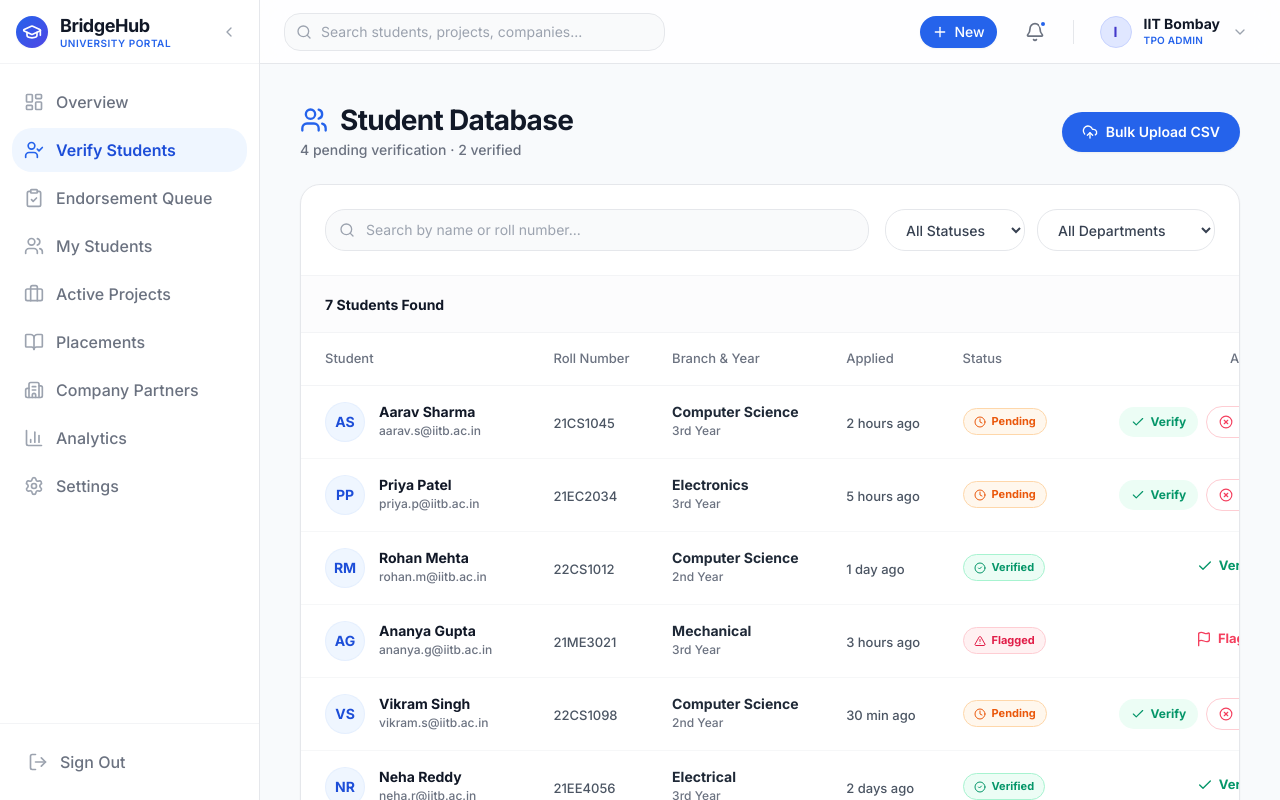
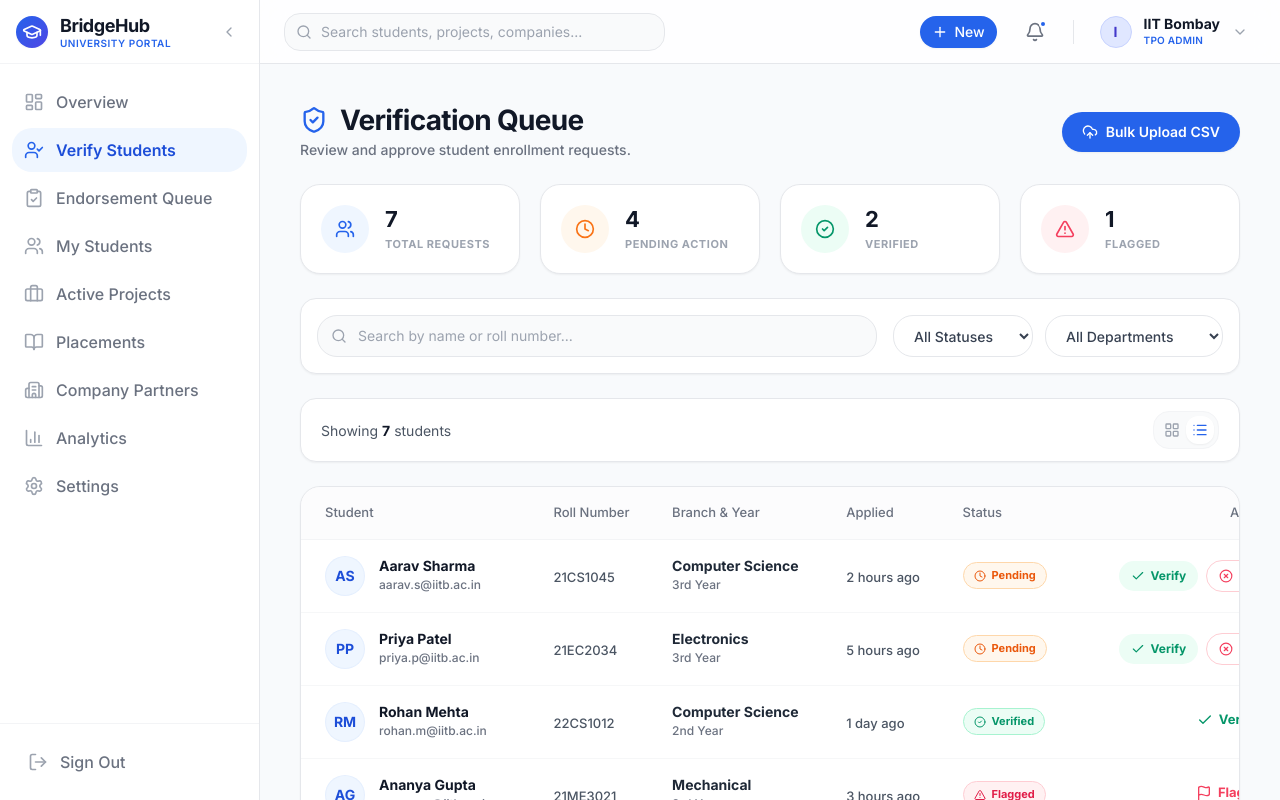
Before and after one commit to Rudee007/BridgeHub, a React (Vite) app in the folder uniconnect-platform/: page /university/verify in a window 1280 px wide. Built offline with nearby package versions, Linux system fonts and the light colour scheme.

Commit message:
changed the same in the verify student in the main

```diff
--- a/uniconnect-platform/src/page/University/VerifyStudents.tsx
+++ b/uniconnect-platform/src/page/University/VerifyStudents.tsx
@@ -2,10 +2,9 @@
 import { motion, AnimatePresence } from "framer-motion";
 import {
   Users, UploadCloud, Search, CheckCircle2, XCircle,
-  Clock, AlertTriangle, Check, Flag
+  Clock, AlertTriangle, Check, Flag, LayoutGrid, List,
+  ShieldCheck, UserPlus
 } from "lucide-react";
-
-// ✅ Import your layout component
 import { UniversityLayout } from "@/components/university/UniversityLayout";
 
 // --- Mock Data ---
@@ -24,6 +23,7 @@
   const [searchQuery, setSearchQuery] = useState("");
   const [statusFilter, setStatusFilter] = useState("All Statuses");
   const [deptFilter, setDeptFilter] = useState("All Departments");
+  const [viewMode, setViewMode] = useState<"list" | "grid">("list");
 
   // --- Handlers ---
   const handleVerify = (id: number) => {
@@ -35,8 +35,10 @@
   };
 
   // --- Derived State (Filtering & Counting) ---
+  const totalCount = students.length;
   const pendingCount = students.filter(s => s.status === "Pending").length;
   const verifiedCount = students.filter(s => s.status === "Verified").length;
+  const flaggedCount = students.filter(s => s.status === "Flagged").length;
 
   const filteredStudents = useMemo(() => {
     return students.filter(student => {
@@ -49,19 +51,18 @@
   }, [students, searchQuery, statusFilter, deptFilter]);
 
   return (
-    // ✅ Wrap the entire page in the Layout component
     <UniversityLayout universityName="IIT Bombay">
-      <div className="max-w-[1400px] mx-auto space-y-6">
+      <div className="max-w-[1400px] mx-auto space-y-6 pb-12">
 
         {/* 1. Page Header & Bulk Upload */}
         <div className="flex flex-col sm:flex-row sm:items-center justify-between gap-4">
           <div>
             <h1 className="text-2xl md:text-[28px] font-bold text-gray-900 tracking-tight flex items-center gap-3">
-              <Users className="w-7 h-7 text-primary-600" />
-              Student Database
+              <ShieldCheck className="w-7 h-7 text-primary-600" />
+              Verification Queue
             </h1>
             <p className="text-sm font-medium text-gray-500 mt-1">
-              {pendingCount} pending verification · {verifiedCount} verified
+              Review and approve student enrollment requests.
             </p>
           </div>
           <button className="flex items-center justify-center gap-2 px-5 py-2.5 bg-primary-600 hover:bg-primary-700 text-white text-sm font-semibold rounded-xl shadow-sm transition-all hover:-translate-y-0.5 whitespace-nowrap">
@@ -70,12 +71,51 @@
           </button>
         </div>
 
-        {/* 2. Main White Card Container */}
-        <div className="bg-white rounded-[20px] border border-gray-200 shadow-sm overflow-hidden flex flex-col">
+        {/* 2. KPI Dashboard Cards */}
+        <div className="grid grid-cols-1 sm:grid-cols-2 lg:grid-cols-4 gap-4 md:gap-5">
+          <div className="bg-white border border-gray-200 rounded-[20px] p-5 flex items-center gap-4 shadow-sm hover:shadow-md transition-shadow">
+            <div className="w-12 h-12 bg-blue-50 text-blue-600 rounded-full flex items-center justify-center shrink-0">
+              <Users className="w-5 h-5" />
+            </div>
+            <div>
+              <p className="text-[22px] font-bold text-gray-900 leading-tight">{totalCount}</p>
+              <p className="text-[11px] font-bold text-gray-400 uppercase tracking-wider mt-0.5">Total Requests</p>
+            </div>
+          </div>
 
-          {/* Filters Bar */}
-          <div className="p-6 border-b border-gray-100 flex flex-col md:flex-row gap-4">
-            {/* Search */}
+          <div className="bg-white border border-gray-200 rounded-[20px] p-5 flex items-center gap-4 shadow-sm hover:shadow-md transition-shadow">
+            <div className="w-12 h-12 bg-orange-50 text-orange-500 rounded-full flex items-center justify-center shrink-0">
+              <Clock className="w-5 h-5" />
+            </div>
+            <div>
+              <p className="text-[22px] font-bold text-gray-900 leading-tight">{pendingCount}</p>
+              <p className="text-[11px] font-bold text-gray-400 uppercase tracking-wider mt-0.5">Pending Action</p>
+            </div>
+          </div>
+
+          <div className="bg-white border border-gray-200 rounded-[20px] p-5 flex items-center gap-4 shadow-sm hover:shadow-md transition-shadow">
+            <div className="w-12 h-12 bg-emerald-50 text-emerald-600 rounded-full flex items-center justify-center shrink-0">
+              <CheckCircle2 className="w-5 h-5" />
+            </div>
+            <div>
+              <p className="text-[22px] font-bold text-gray-900 leading-tight">{verifiedCount}</p>
+              <p className="text-[11px] font-bold text-gray-400 uppercase tracking-wider mt-0.5">Verified</p>
+            </div>
+          </div>
+
+          <div className="bg-white border border-gray-200 rounded-[20px] p-5 flex items-center gap-4 shadow-sm hover:shadow-md transition-shadow">
+            <div className="w-12 h-12 bg-rose-50 text-rose-500 rounded-full flex items-center justify-center shrink-0">
+              <AlertTriangle className="w-5 h-5" />
+            </div>
+            <div>
+              <p className="text-[22px] font-bold text-gray-900 leading-tight">{flaggedCount}</p>
+              <p className="text-[11px] font-bold text-gray-400 uppercase tracking-wider mt-0.5">Flagged</p>
+            </div>
+          </div>
+        </div>
+
+        {/* 3. Advanced Filters Bar */}
+        <div className="bg-white p-4 rounded-[16px] border border-gray-200 shadow-sm flex flex-col md:flex-row gap-4">
           <div className="relative flex-1">
             <Search className="absolute left-3.5 top-1/2 -translate-y-1/2 w-4 h-4 text-gray-400" />
             <input
@@ -86,8 +126,6 @@
               className="w-full pl-10 pr-4 py-2.5 bg-gray-50 border border-gray-200 rounded-xl text-sm text-gray-900 placeholder-gray-400 focus:outline-none focus:ring-2 focus:ring-primary-500/20 focus:border-primary-500 transition-all"
             />
           </div>
-
-            {/* Dropdowns */}
           <div className="flex gap-3">
             <select
               value={statusFilter}
@@ -113,16 +151,46 @@
           </div>
         </div>
 
-          {/* Results Counter */}
-          <div className="px-6 py-4 bg-gray-50/50 border-b border-gray-100">
-            <span className="text-sm font-bold text-gray-900">{filteredStudents.length} Students Found</span>
+        {/* 4. White View Toggle Bar */}
+        <div className="bg-white px-5 py-3 rounded-[16px] border border-gray-200 shadow-sm flex items-center justify-between">
+          <span className="text-[14px] text-gray-600">
+            Showing <span className="font-bold text-gray-900">{filteredStudents.length}</span> students
+          </span>
+          <div className="flex items-center bg-gray-50 p-1 rounded-lg border border-gray-100">
+            <button
+              onClick={() => setViewMode("grid")}
+              className={`p-1.5 rounded-md transition-all ${viewMode === "grid" ? "bg-white shadow-sm text-primary-600" : "text-gray-400 hover:text-gray-900"}`}
+            >
+              <LayoutGrid className="w-4 h-4" />
+            </button>
+            <button
+              onClick={() => setViewMode("list")}
+              className={`p-1.5 rounded-md transition-all ${viewMode === "list" ? "bg-white shadow-sm text-primary-600" : "text-gray-400 hover:text-gray-900"}`}
+            >
+              <List className="w-4 h-4" />
+            </button>
+          </div>
         </div>
 
-          {/* 3. Responsive Table with Custom Scrollbar */}
-          <div className="w-full overflow-x-auto bg-white [&::-webkit-scrollbar]:h-1.5 [&::-webkit-scrollbar-track]:bg-transparent [&::-webkit-scrollbar-thumb]:bg-gray-200 hover:[&::-webkit-scrollbar-thumb]:bg-gray-300 [&::-webkit-scrollbar-thumb]:rounded-full pb-2">
+        {/* 5. Content Area */}
+        <AnimatePresence mode="wait">
+          {filteredStudents.length === 0 ? (
+            <motion.div initial={{ opacity: 0 }} animate={{ opacity: 1 }} exit={{ opacity: 0 }} className="flex flex-col items-center justify-center py-20 text-center bg-white rounded-[20px] border border-gray-200 shadow-sm">
+              <Search className="w-10 h-10 text-gray-300 mb-3" />
+              <p className="text-lg font-bold text-gray-900">No students found</p>
+              <p className="text-sm text-gray-500 mt-1">Try adjusting your filters or search query.</p>
+            </motion.div>
+          ) : viewMode === "list" ? (
+
+            /* --- LIST VIEW (Table) --- */
+            <motion.div
+              key="list" initial={{ opacity: 0, y: 10 }} animate={{ opacity: 1, y: 0 }} exit={{ opacity: 0 }} transition={{ duration: 0.2 }}
+              className="bg-white rounded-[20px] border border-gray-200 shadow-sm overflow-hidden"
+            >
+              <div className="w-full overflow-x-auto [&::-webkit-scrollbar]:h-1.5 [&::-webkit-scrollbar-track]:bg-transparent [&::-webkit-scrollbar-thumb]:bg-gray-200 hover:[&::-webkit-scrollbar-thumb]:bg-gray-300 [&::-webkit-scrollbar-thumb]:rounded-full pb-2">
                 <table className="w-full text-left border-collapse whitespace-nowrap min-w-[1000px]">
                   <thead>
-                <tr className="border-b border-gray-100">
+                    <tr className="border-b border-gray-100 bg-gray-50/50">
                       <th className="text-[13px] text-gray-500 font-medium px-6 py-4">Student</th>
                       <th className="text-[13px] text-gray-500 font-medium px-4 py-4">Roll Number</th>
                       <th className="text-[13px] text-gray-500 font-medium px-4 py-4">Branch & Year</th>
@@ -143,98 +211,57 @@
                           transition={{ duration: 0.2 }}
                           className="border-b border-gray-100/70 hover:bg-gray-50/50 transition-colors group"
                         >
-                      {/* 1. Student Info */}
+                          {/* Student Info */}
                           <td className="px-6 py-4">
                             <div className="flex items-center gap-3.5">
                               <div className="w-10 h-10 rounded-full bg-primary-50 text-primary-700 flex items-center justify-center font-bold text-sm shrink-0 border border-primary-100/50">
                                 {student.initials}
                               </div>
                               <div>
-                            <p className="text-[14px] font-bold text-gray-900 leading-tight">
-                              {student.name}
-                            </p>
-                            <p className="text-[12px] font-medium text-gray-500 mt-0.5">
-                              {student.email}
-                            </p>
+                                <p className="text-[14px] font-bold text-gray-900 leading-tight">{student.name}</p>
+                                <p className="text-[12px] font-medium text-gray-500 mt-0.5">{student.email}</p>
                               </div>
                             </div>
                           </td>
 
-                      {/* 2. Roll Number */}
+                          {/* Roll Number */}
                           <td className="px-4 py-4">
-                        <span className="text-[13px] text-gray-600 font-medium">
-                          {student.rollNo}
-                        </span>
+                            <span className="text-[13px] text-gray-600 font-medium">{student.rollNo}</span>
                           </td>
 
-                      {/* 3. Branch & Year */}
+                          {/* Branch & Year */}
                           <td className="px-4 py-4">
-                        <p className="text-[14px] font-bold text-gray-800 leading-tight">
-                          {student.department}
-                        </p>
-                        <p className="text-[12px] font-medium text-gray-500 mt-0.5">
-                          {student.year}
-                        </p>
+                            <p className="text-[14px] font-bold text-gray-800 leading-tight">{student.department}</p>
+                            <p className="text-[12px] font-medium text-gray-500 mt-0.5">{student.year}</p>
                           </td>
 
-                      {/* 4. Applied */}
+                          {/* Applied */}
                           <td className="px-4 py-4">
-                        <span className="text-[13px] text-gray-600 font-medium">
-                          {student.appliedAt}
-                        </span>
+                            <span className="text-[13px] text-gray-600 font-medium">{student.appliedAt}</span>
                           </td>
 
-                      {/* 5. Status Pill */}
+                          {/* Status Pill */}
                           <td className="px-4 py-4">
-                        {student.status === "Pending" && (
-                          <span className="inline-flex items-center gap-1.5 px-2.5 py-1 bg-orange-50 text-orange-600 border border-orange-200 text-[11px] font-bold rounded-full">
-                            <Clock className="w-3 h-3" />
-                            Pending
-                          </span>
-                        )}
-                        {student.status === "Verified" && (
-                          <span className="inline-flex items-center gap-1.5 px-2.5 py-1 bg-emerald-50 text-emerald-600 border border-emerald-200 text-[11px] font-bold rounded-full">
-                            <CheckCircle2 className="w-3 h-3" />
-                            Verified
-                          </span>
-                        )}
-                        {student.status === "Flagged" && (
-                          <span className="inline-flex items-center gap-1.5 px-2.5 py-1 bg-rose-50 text-rose-600 border border-rose-200 text-[11px] font-bold rounded-full">
-                            <AlertTriangle className="w-3 h-3" />
-                            Flagged
-                          </span>
-                        )}
+                            {student.status === "Pending" && <span className="inline-flex items-center gap-1.5 px-2.5 py-1 bg-orange-50 text-orange-600 border border-orange-200 text-[11px] font-bold rounded-full"><Clock className="w-3 h-3" /> Pending</span>}
+                            {student.status === "Verified" && <span className="inline-flex items-center gap-1.5 px-2.5 py-1 bg-emerald-50 text-emerald-600 border border-emerald-200 text-[11px] font-bold rounded-full"><CheckCircle2 className="w-3 h-3" /> Verified</span>}
+                            {student.status === "Flagged" && <span className="inline-flex items-center gap-1.5 px-2.5 py-1 bg-rose-50 text-rose-600 border border-rose-200 text-[11px] font-bold rounded-full"><AlertTriangle className="w-3 h-3" /> Flagged</span>}
                           </td>
 
-                      {/* 6. Actions (Right Aligned) */}
+                          {/* Actions */}
                           <td className="px-6 py-4 text-right">
                             {student.status === "Pending" ? (
                               <div className="flex items-center justify-end gap-2">
-                            <button
-                              onClick={() => handleVerify(student.id)}
-                              className="flex items-center gap-1.5 px-3 py-1.5 bg-emerald-50 hover:bg-emerald-100 text-emerald-600 rounded-full text-[12px] font-bold transition-colors"
-                            >
-                              <Check className="w-3.5 h-3.5" />
-                              Verify
+                                <button onClick={() => handleVerify(student.id)} className="flex items-center gap-1.5 px-3 py-1.5 bg-emerald-50 hover:bg-emerald-100 text-emerald-600 rounded-full text-[12px] font-bold transition-colors">
+                                  <Check className="w-3.5 h-3.5" /> Verify
                                 </button>
-                            <button
-                              onClick={() => handleFlag(student.id)}
-                              className="flex items-center gap-1.5 px-3 py-1.5 bg-white border border-rose-200 hover:bg-rose-50 text-rose-500 rounded-full text-[12px] font-bold transition-colors"
-                            >
-                              <XCircle className="w-3.5 h-3.5" />
-                              Flag
+                                <button onClick={() => handleFlag(student.id)} className="flex items-center gap-1.5 px-3 py-1.5 bg-white border border-rose-200 hover:bg-rose-50 text-rose-500 rounded-full text-[12px] font-bold transition-colors">
+                                  <XCircle className="w-3.5 h-3.5" /> Flag
                                 </button>
                               </div>
                             ) : student.status === "Verified" ? (
-                          <span className="inline-flex items-center gap-1.5 text-[13px] font-bold text-emerald-600 mr-2">
-                            <Check className="w-4 h-4" />
-                            Verified
-                          </span>
+                              <span className="inline-flex items-center gap-1.5 text-[13px] font-bold text-emerald-600 mr-2"><Check className="w-4 h-4" /> Verified</span>
                             ) : (
-                          <span className="inline-flex items-center gap-1.5 text-[13px] font-bold text-rose-500 mr-2">
-                            <Flag className="w-4 h-4" />
-                            Flagged
-                          </span>
+                              <span className="inline-flex items-center gap-1.5 text-[13px] font-bold text-rose-500 mr-2"><Flag className="w-4 h-4" /> Flagged</span>
                             )}
                           </td>
                         </motion.tr>
@@ -242,17 +269,53 @@
                     </tbody>
                   </AnimatePresence>
                 </table>
+              </div>
+            </motion.div>
+          ) : (
 
-            {/* Empty State when filtering yields 0 results */}
-            {filteredStudents.length === 0 && (
-              <div className="flex flex-col items-center justify-center py-16 text-center w-full">
-                <Search className="w-10 h-10 text-gray-300 mb-3" />
-                <p className="text-lg font-bold text-gray-900">No students found</p>
-                <p className="text-sm text-gray-500 mt-1">Try adjusting your filters or search query.</p>
+            /* --- GRID VIEW (Cards) --- */
+            <motion.div
+              key="grid" initial={{ opacity: 0, y: 10 }} animate={{ opacity: 1, y: 0 }} exit={{ opacity: 0 }} transition={{ duration: 0.2 }}
+              className="grid grid-cols-1 md:grid-cols-2 lg:grid-cols-3 xl:grid-cols-4 gap-5"
+            >
+              {filteredStudents.map((student) => (
+                <motion.div layout key={student.id} className="bg-white border border-gray-200 rounded-[20px] p-5 shadow-sm hover:shadow-md hover:border-primary-200 transition-all flex flex-col group">
+
+                  <div className="flex items-start justify-between mb-4">
+                    <div className="w-12 h-12 rounded-full bg-primary-50 text-primary-700 flex items-center justify-center font-bold text-[16px] border border-primary-100/50">
+                      {student.initials}
                     </div>
+                    <div>
+                      {student.status === "Pending" && <span className="inline-flex items-center gap-1 px-2 py-1 bg-orange-50 text-orange-600 border border-orange-200 text-[10px] font-bold rounded-full"><Clock className="w-3 h-3" /> Pending</span>}
+                      {student.status === "Verified" && <span className="inline-flex items-center gap-1 px-2 py-1 bg-emerald-50 text-emerald-600 border border-emerald-200 text-[10px] font-bold rounded-full"><CheckCircle2 className="w-3 h-3" /> Verified</span>}
+                      {student.status === "Flagged" && <span className="inline-flex items-center gap-1 px-2 py-1 bg-rose-50 text-rose-600 border border-rose-200 text-[10px] font-bold rounded-full"><AlertTriangle className="w-3 h-3" /> Flagged</span>}
+                    </div>
+                  </div>
+
+                  <h3 className="text-[16px] font-bold text-gray-900 mb-1 leading-tight">{student.name}</h3>
+                  <p className="text-[12px] text-gray-500 mb-0.5">{student.rollNo}</p>
+                  <p className="text-[12px] text-gray-500 mb-4">{student.department} · {student.year}</p>
+
+                  <div className="mt-auto pt-4 border-t border-gray-100 flex items-center justify-between">
+                    {student.status === "Pending" ? (
+                      <div className="flex items-center gap-2 w-full">
+                        <button onClick={() => handleVerify(student.id)} className="flex-1 flex items-center justify-center gap-1.5 py-2 bg-emerald-50 hover:bg-emerald-100 text-emerald-600 rounded-full text-[12px] font-bold transition-colors">
+                          <Check className="w-3.5 h-3.5" /> Verify
+                        </button>
+                        <button onClick={() => handleFlag(student.id)} className="flex-1 flex items-center justify-center gap-1.5 py-2 bg-white border border-rose-200 hover:bg-rose-50 text-rose-500 rounded-full text-[12px] font-bold transition-colors">
+                          <XCircle className="w-3.5 h-3.5" /> Flag
+                        </button>
+                      </div>
+                    ) : (
+                      <span className="text-[12px] text-gray-400 font-medium w-full text-center">Action Completed</span>
                     )}
                   </div>
-        </div>
+
+                </motion.div>
+              ))}
+            </motion.div>
+          )}
+        </AnimatePresence>
       </div>
     </UniversityLayout>
   );
```
Lines whose indentation alone changed are shown as unchanged.
